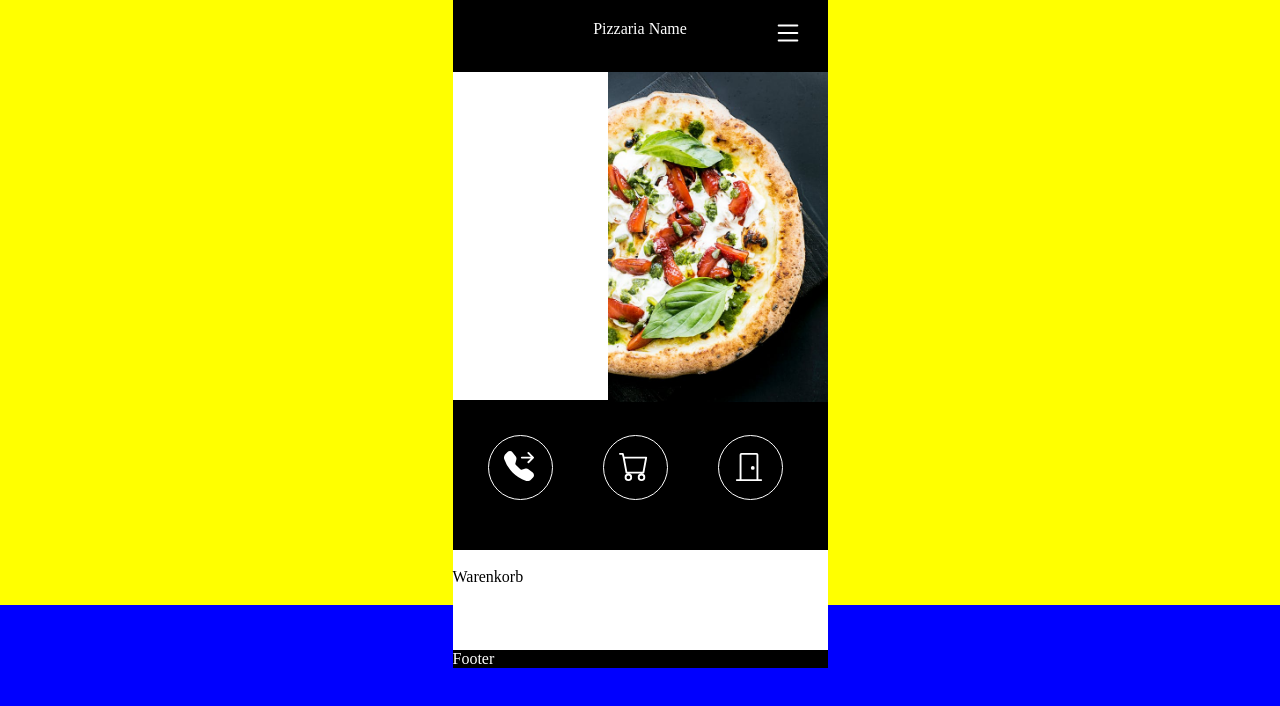
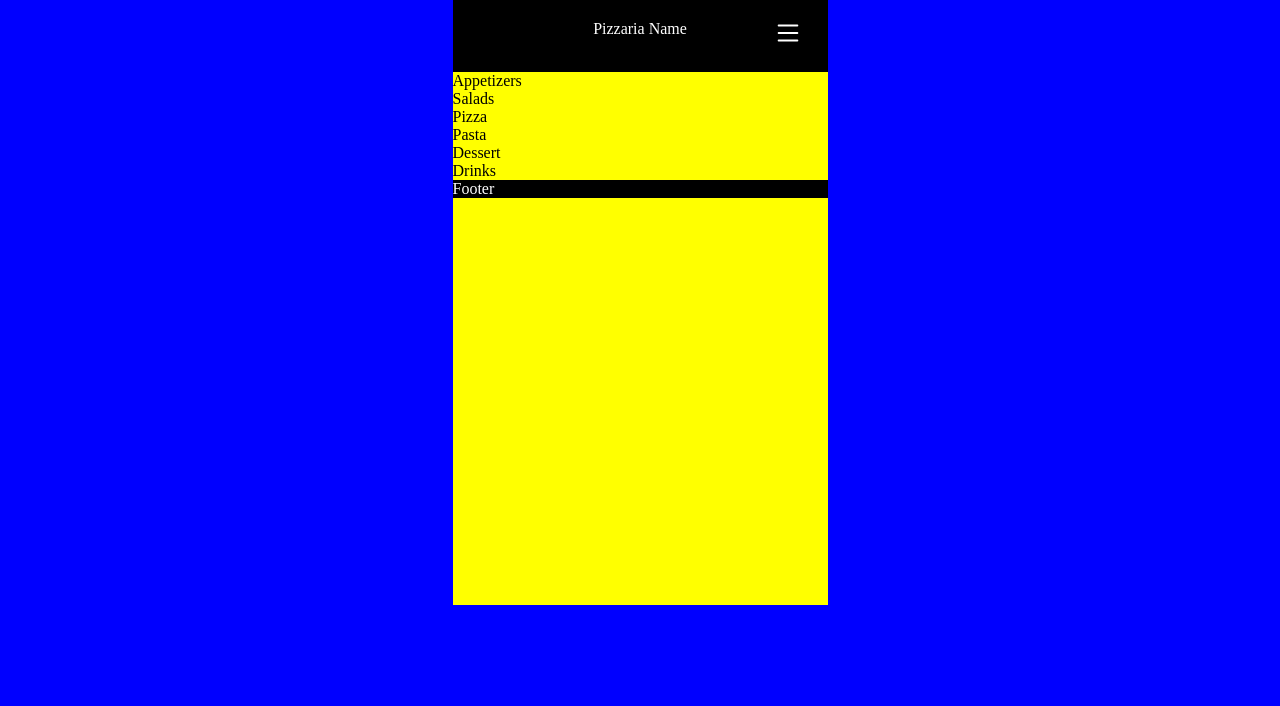
Before and after one commit to falkkreimeier/pizza-app, a React (Create React App) app: page /karte in a window 1280 px wide. Shown: the top 706 px of the page. Built offline with nearby package versions, Linux system fonts and the light colour scheme.

Commit message:
Add React Router, build up new LandingPage Component

```diff
--- a/package.json
+++ b/package.json
@@ -9,6 +9,7 @@
     "react": "^17.0.2",
     "react-dom": "^17.0.2",
     "react-icons": "^4.3.1",
+    "react-router-dom": "^6.2.1",
     "react-scripts": "5.0.0",
     "styled-components": "^5.3.3",
     "web-vitals": "^2.1.2"
--- a/src/App.js
+++ b/src/App.js
@@ -1,17 +1,32 @@
 import styled from "styled-components";
 import Header from "./components/Header";
 import Footer from "./components/Footer";
-import Logo from "./components/Logo";
-import Interaction from "./components/Interaction";
-import ShoppingCart from "./components/ShoppingCart";
+import LandingPage from "./components/Landingpage/LandingPage";
+import OrderingOverview from "./components/Ordering/OrderingOverview";
+import { useState } from "react";
+import { Routes, Route } from "react-router-dom";
 
 function App() {
+  const [showOrderingOverview, setShowOrderingOverview] = useState(false);
+
+  function ClickOnShoppingCart() {
+    setShowOrderingOverview(true);
+  }
+
   return (
     <Wrapper>
-      <Header />
-      <Logo />
-      <Interaction />
-      <ShoppingCart />
+      <Header onClickonShoppingCart={ClickOnShoppingCart} />
+      <Main>
+        <Routes>
+          <Route path="/" element={<LandingPage />} />
+          <Route
+            path="/karte"
+            element={
+              <OrderingOverview showOrderingOverview={showOrderingOverview} />
+            }
+          />
+        </Routes>
+      </Main>
       <Footer />
     </Wrapper>
   );
@@ -20,7 +35,10 @@ function App() {
 const Wrapper = styled.section`
   margin: 0 auto;
   height: var(--app-height);
+  width: var(--app-width);
   background-color: yellow;
 `;
 
+const Main = styled.main``;
+
 export default App;
--- a/src/components/Header.js
+++ b/src/components/Header.js
@@ -2,7 +2,7 @@ import styled from "styled-components/macro";
 import { BsList as Menu } from "react-icons/bs";
 import { IconContext } from "react-icons";
 
-function Header() {
+function Header({ onClickonShoppingCart }) {
   return (
     <Wrapper>
       <Text>Pizzaria Name</Text>
@@ -12,7 +12,7 @@ function Header() {
             size: "30px",
           }}
         >
-          <Menu />
+          <Menu onClick={onClickonShoppingCart(true)} />
         </IconContext.Provider>
       </IconPosition>
     </Wrapper>
--- a/src/components/Interaction.js
+++ b/src/components/Landingpage/Interaction.js
@@ -45,11 +45,11 @@ const Wrapper = styled.section`
   width: var(--app-width);
   margin: 0 auto;
   background-color: black;
-  height: 150px;
+  height: 120px;
 `;
 
 const Iconstyle = styled.div`
-  margin: 35px 25px;
+  margin: 30px 25px;
   padding: 15px;
   position: relative;
   left: 10px;
--- /dev/null
+++ b/src/components/Landingpage/LandingPage.js
@@ -0,0 +1,18 @@
+import styled from "styled-components/macro";
+import Logo from "./Logo";
+import Interaction from "./Interaction";
+import ShoppingCart from "./ShoppingCart";
+
+function LandingPage() {
+  return (
+    <Wrapper>
+      <Logo />
+      <Interaction />
+      <ShoppingCart />
+    </Wrapper>
+  );
+}
+
+const Wrapper = styled.section``;
+
+export default LandingPage;
--- a/src/components/Logo.js
+++ b/src/components/Landingpage/Logo.js
@@ -1,5 +1,5 @@
 import styled from "styled-components/macro";
-import Pizza from "./Assets/Pizza-Bild.jpeg";
+import Pizza from "../Assets/Pizza-Bild.jpeg";
 
 function Logo() {
   return (
--- /dev/null
+++ b/src/components/Ordering/OrderingOverview.js
@@ -0,0 +1,20 @@
+import styled from "styled-components/macro";
+
+function OrderingOverview() {
+  return (
+    <Wrapper>
+      <Text>Appetizers</Text>
+      <Text>Salads</Text>
+      <Text>Pizza</Text>
+      <Text>Pasta</Text>
+      <Text>Dessert</Text>
+      <Text>Drinks</Text>
+    </Wrapper>
+  );
+}
+
+const Wrapper = styled.section``;
+
+const Text = styled.p``;
+
+export default OrderingOverview;
--- a/src/index.js
+++ b/src/index.js
@@ -3,11 +3,14 @@ import ReactDOM from "react-dom";
 import App from "./App";
 import reportWebVitals from "./reportWebVitals";
 import GlobalStyles from "./GlobalStyles";
+import { BrowserRouter as Router } from "react-router-dom";
 
 ReactDOM.render(
   <React.StrictMode>
     <GlobalStyles />
-    <App />
+    <Router>
+      <App />
+    </Router>
   </React.StrictMode>,
   document.getElementById("root")
 );
```
Also changed, not shown: src/components/Ordering/OrderingForm.js (deleted, +0 -9 lines), public/manifest.json (deleted), src/components/Landingpage/ShoppingCart.js (renamed from src/components/ShoppingCart.js), 1 other file (tests, documents, lock files or other folders).
